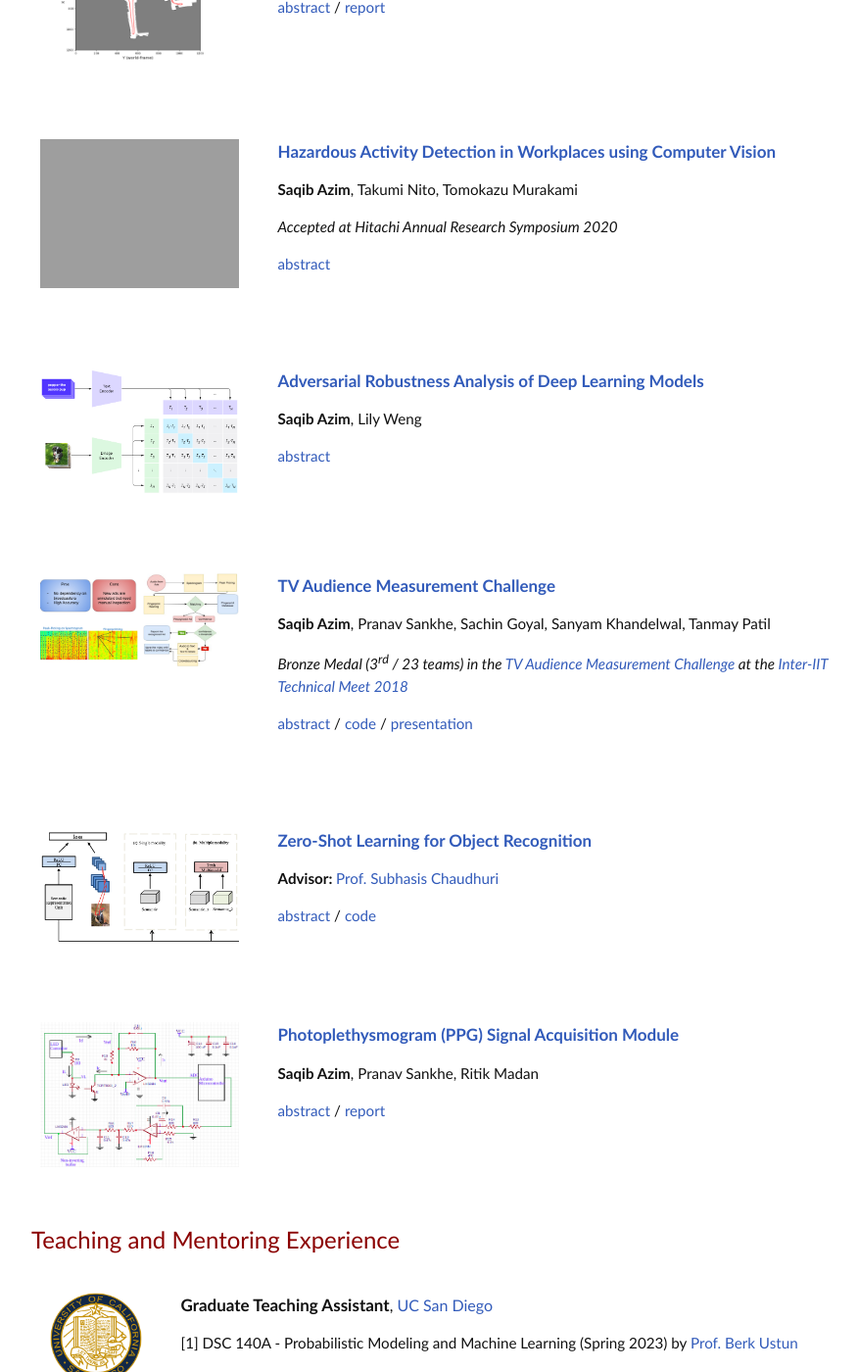
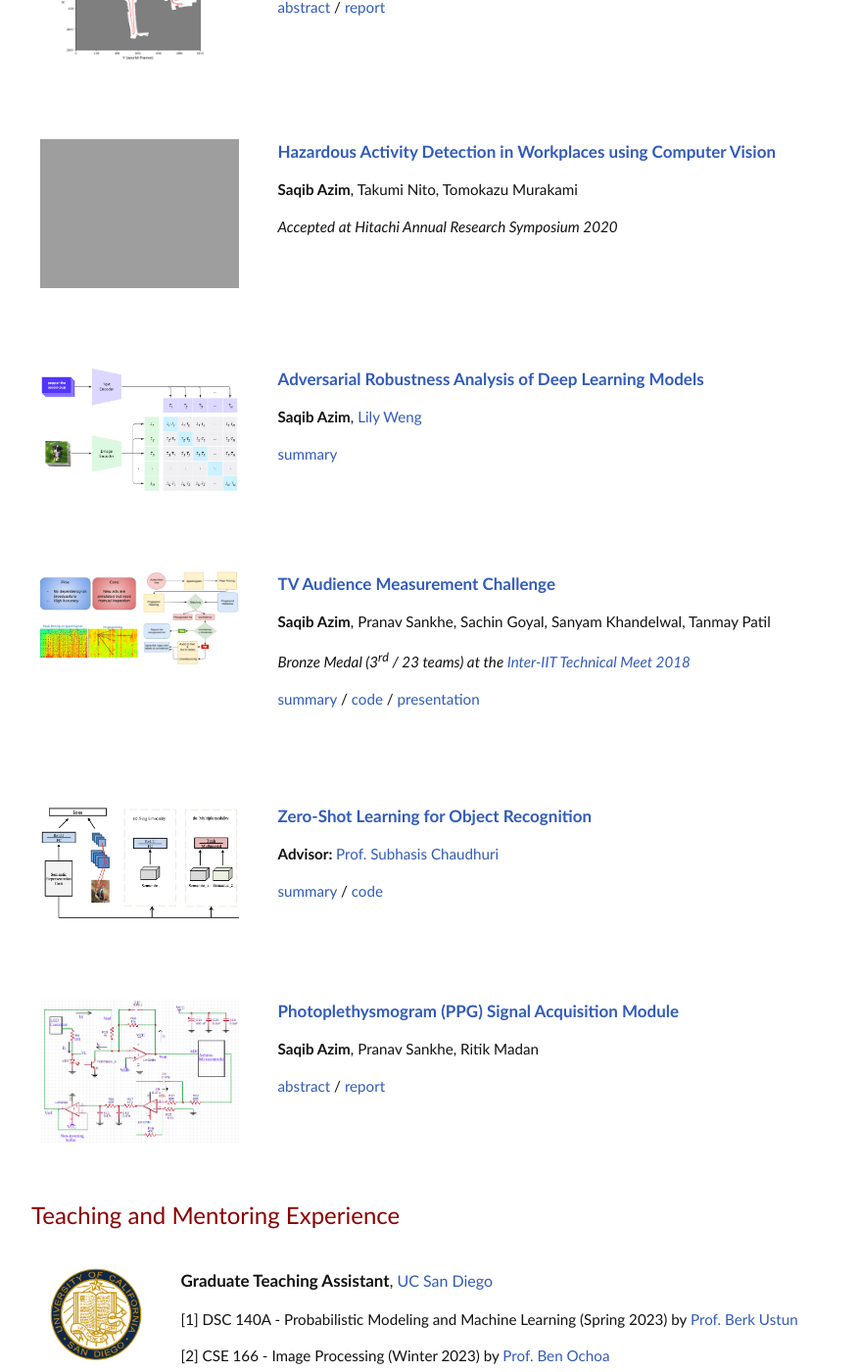
Before and after one commit to saqib1707/saqib1707.github.io, a Jekyll site: the page built from index.md, in a window 1280 px wide and 1400 px high, scrolled down 2713 px. Shown: the whole window at 98% size, without its empty margins (164-1041 px from the left). Built offline with Jekyll 4.4.1, drawn with Linux system fonts in a browser that asks for light colours; comment, search, counter and statistics services are not loaded; some of the changed text lies outside the part shown.

Commit message:
minor update

```diff
--- a/index.md
+++ b/index.md
@@ -229,7 +229,7 @@ I also joined an on-campus student-driven team, [Innovation Cell](http://www.umi
 			<div class="authorDetails">
 				Machine Learning Intern at <a href="https://research.samsung.com/sri-b">Samsung R&D Institute</a> advised by <a href="https://www.linkedin.com/in/shankar-m-venkatesan-7a849258/">Dr. Shankar Venkatesan</a><br>
 				<span class="brHeight"></span>
-				<a href="javascript:toggleblock('hand_text_recog_abs')">abstract</a><br>
+				<a href="javascript:toggleblock('hand_text_recog_abs')">summary</a><br>
 				<span class="brHeight"></span>
 				<p id="hand_text_recog_abs" style="font-style:italic; display:none; text-align:justify;">As part of the text recognition team at the Advanced Technology Lab, I played a key role in developing a 3D handwritten text recognition system that estimated wrist and hand movements using smartwatch IMU sensors. One of the major challenges we faced was modeling sensor noise, which resulted in significant drifts in the generated characters. To mitigate this issue, I implemented adaptive frequency filters to preprocess the raw signals and improve the signal-to-noise ratio. I also designed the data collection procedures for training our system, utilizing a pipelined SVM and LSTM model to learn the relation between hand movements and character patterns, thus achieving an impressive 95% accuracy on unseen test data.</p>
 			</div>
@@ -336,9 +336,9 @@ I also joined an on-campus student-driven team, [Innovation Cell](http://www.umi
 				<span class="brHeight"></span>
 				<em>Accepted at Hitachi Annual Research Symposium 2020</em><br>
 				<span class="brHeight"></span>
-				<a href="javascript:toggleblock('hazard_act_detect_abs')">abstract</a><br>
-				<span class="brHeight"></span>
-				<p id="hazard_act_detect_abs" style="font-style:italic; display:none; text-align:justify;"></p>
+				<!-- <a href="javascript:toggleblock('hazard_act_detect_abs')">abstract</a><br> -->
+				<!-- <span class="brHeight"></span> -->
+				<!-- <p id="hazard_act_detect_abs" style="font-style:italic; display:none; text-align:justify;"></p> -->
 			</div>
 		</td>
 	</tr>
@@ -352,9 +352,9 @@ I also joined an on-campus student-driven team, [Innovation Cell](http://www.umi
 			<projectTitle>Adversarial Robustness Analysis of Deep Learning Models</projectTitle><br>
 			<span class="brHeight"></span>
 			<div class="authorDetails">
-				<strong>Saqib Azim</strong>, Lily Weng<br>
+				<strong>Saqib Azim</strong>, <a href="https://lilywenglab.github.io/">Lily Weng</a><br>
 				<span class="brHeight"></span>
-				<a href="javascript:toggleblock('adversarial_robustness_abs')">abstract</a><br>
+				<a href="javascript:toggleblock('adversarial_robustness_abs')">summary</a><br>
 				<span class="brHeight"></span>
 				<p id="adversarial_robustness_abs" style="font-style:italic; display:none; text-align:justify;">We utilized attack methods such as FGSM, PGD, Auto-Attack to generate adversarial examples and conducted an empirical analysis of CLIP model's resilience to adversarial perturbations. I further developed robust CLIP-based classifier against L2-norm perturbations using adversarial training and randomized smoothing and evaluated the robust classifier on CIFAR10 and ImageNet datasets.</p>
 			</div>
@@ -372,9 +372,9 @@ I also joined an on-campus student-driven team, [Innovation Cell](http://www.umi
 			<div class="authorDetails">
 				<strong>Saqib Azim</strong>, Pranav Sankhe, Sachin Goyal, Sanyam Khandelwal, Tanmay Patil<br>
 				<span class="brHeight"></span>
-				<em>Bronze Medal (3<sup>rd</sup> / 23 teams) in the <a href="https://saqib1707.github.io/assets/pubs/problem_statement_barc.pdf">TV Audience Measurement Challenge</a> at the <a href="https://www.iitb.ac.in/en/event/7th-inter-iit-tech-meet">Inter-IIT Technical Meet 2018</a></em><br>
+				<em>Bronze Medal (3<sup>rd</sup> / 23 teams) at the <a href="https://www.iitb.ac.in/en/event/7th-inter-iit-tech-meet">Inter-IIT Technical Meet 2018</a></em><br>
 				<span class="brHeight"></span>
-				<a href="javascript:toggleblock('barc_interiit_abs')">abstract</a> / <a href="https://github.com/saqib1707/TV-Audience-Measurement">code</a> / <a href="{{ site.url }}/assets/pubs/barc_interiit_presentation.pdf">presentation</a><br>
+				<a href="javascript:toggleblock('barc_interiit_abs')">summary</a> / <a href="https://github.com/saqib1707/TV-Audience-Measurement">code</a> / <a href="{{ site.url }}/assets/pubs/barc_interiit_presentation.pdf">presentation</a><br>
 				<span class="brHeight"></span>
 				<p id="barc_interiit_abs" style="font-style:italic; display:none; text-align:justify;">Proposed scalable and robust solutions for <a href="https://saqib1707.github.io/assets/pubs/problem_statement_barc.pdf">various challenges</a> put forward by <a href="https://www.barcindia.co.in/">BARC India</a> such as channel identification, advertisement and content classification and recognition, age and gender recognition of viewers and providing hardware free solution in order to capture TV viewership data of the country</p>
 			</div>
@@ -392,7 +392,7 @@ I also joined an on-campus student-driven team, [Innovation Cell](http://www.umi
 			<div class="authorDetails">
 				<strong>Advisor: </strong> <a href="https://www.ee.iitb.ac.in/~sc/main/main.html">Prof. Subhasis Chaudhuri</a><br>
 				<span class="brHeight"></span>
-				<a href="javascript:toggleblock('zsl_abs')">abstract</a> / <a href="https://github.com/saqib1707/Zero-Shot-Learning">code</a><br>
+				<a href="javascript:toggleblock('zsl_abs')">summary</a> / <a href="https://github.com/saqib1707/Zero-Shot-Learning">code</a><br>
 				<span class="brHeight"></span>
 				<p id="zsl_abs" style="font-style:italic; display:none; text-align:justify;">Proposed a semi-supervised VGG16-based encoder-decoder network to learn visual-to-semantic space mapping using novel combination of margin-based hinge-rank loss and Word2Vec embeddings. Explored multiple networks for better visual feature representations. Achieved improvement in recognition performance from 58.7% to 65.3% on the Animals with Attributes dataset over existing methods. </p>
 			</div>
```
Also changed, not shown: other parts of index.md (+3 -3 lines), assets/images/semantic_pose_estimation_wallpaper.png.
